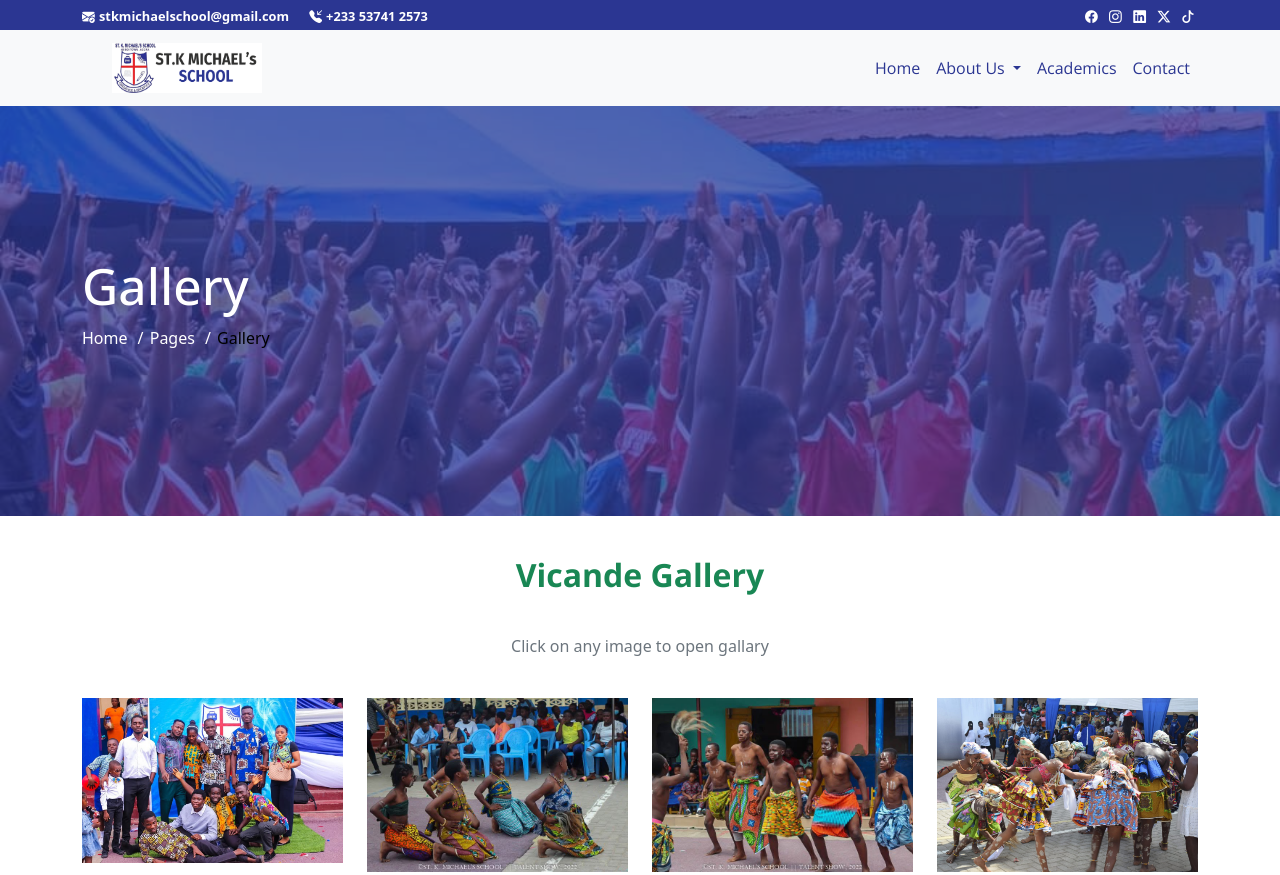
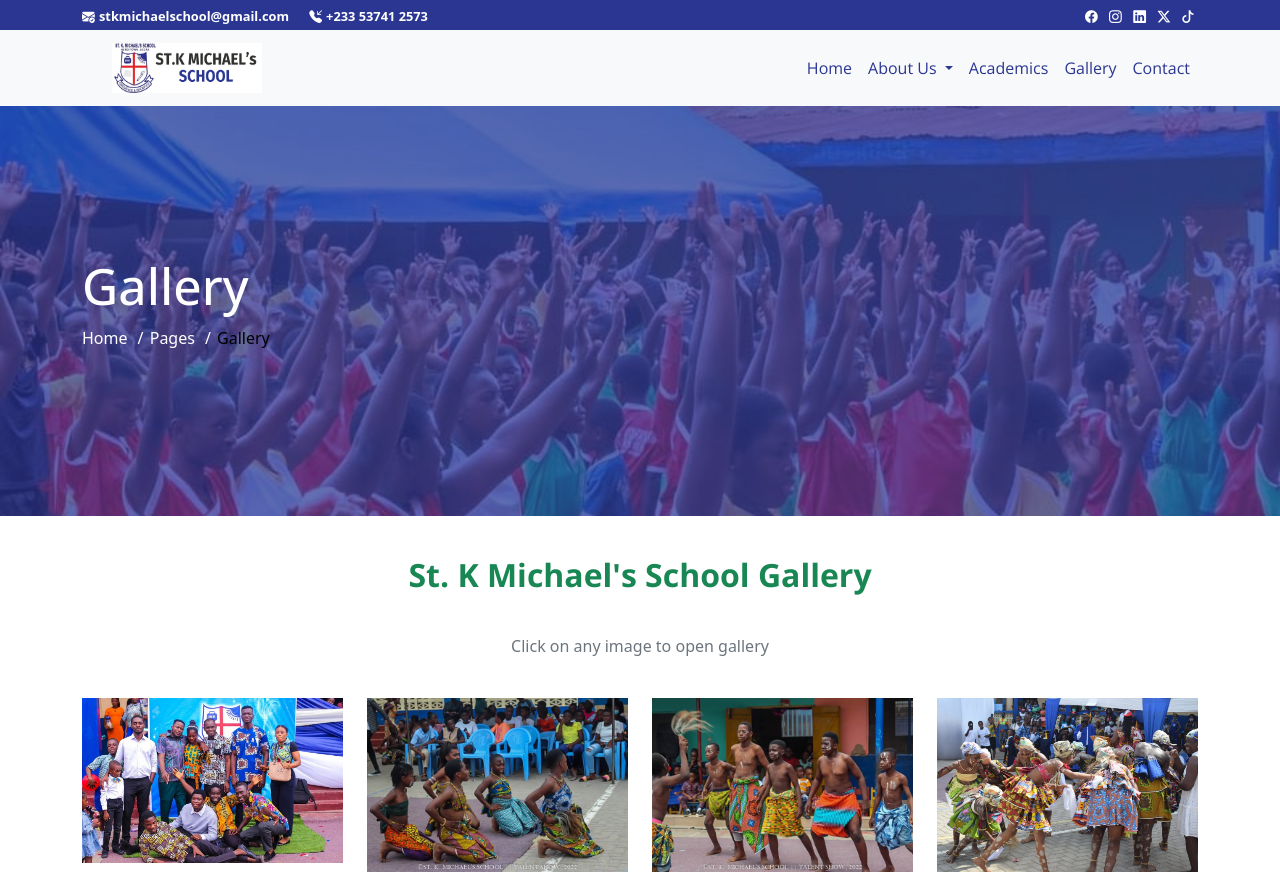
Before and after one commit to keremsemiz/stk-michael-school, a plain HTML site: page gallery/index.html in a window 1280 px wide. Shown: the top 875 px of the page. Drawn offline with nearby package versions, Linux system fonts and the light colour scheme.

Commit message:
Add Gallery Navlinks

```diff
--- a/gallery/index.html
+++ b/gallery/index.html
@@ -71,6 +71,11 @@
                 Academics
               </a>
 
+            <li class="nav-item">
+              <a class="nav-link" href="/gallery/">
+                Gallery
+              </a>
+
             </li>
             <li class="nav-item">
               <a class="nav-link" href="/contact/"> Contact</a>
@@ -100,9 +105,9 @@
     <div class="lightbox-gallery">
       <div class="container">
         <div class="intro">
-          <h2 class="text-center text-success">Vicande Gallery</h2>
+          <h2 class="text-center text-success">St. K Michael's School Gallery</h2>
           <p class="text-center text-secondary">
-            Click on any image to open gallary
+            Click on any image to open gallery
           </p>
         </div>
         <div class="row photos">
@@ -208,6 +213,9 @@
               <a href="/academics/">
                 <li>Academics</li>
               </a>
+              <a href="/gallery/">
+                <li>Gallery</li>
+              </a>
               <a href="/contact/">
                 <li>Contact Us</li>
               </a>
```
Also changed, not shown: about/dirmessage.html (+8 -0 lines), about/index.html (+8 -0 lines), academics/index.html (+8 -0 lines), contact/index.html (+8 -0 lines), home/index.html (+8 -0 lines).
